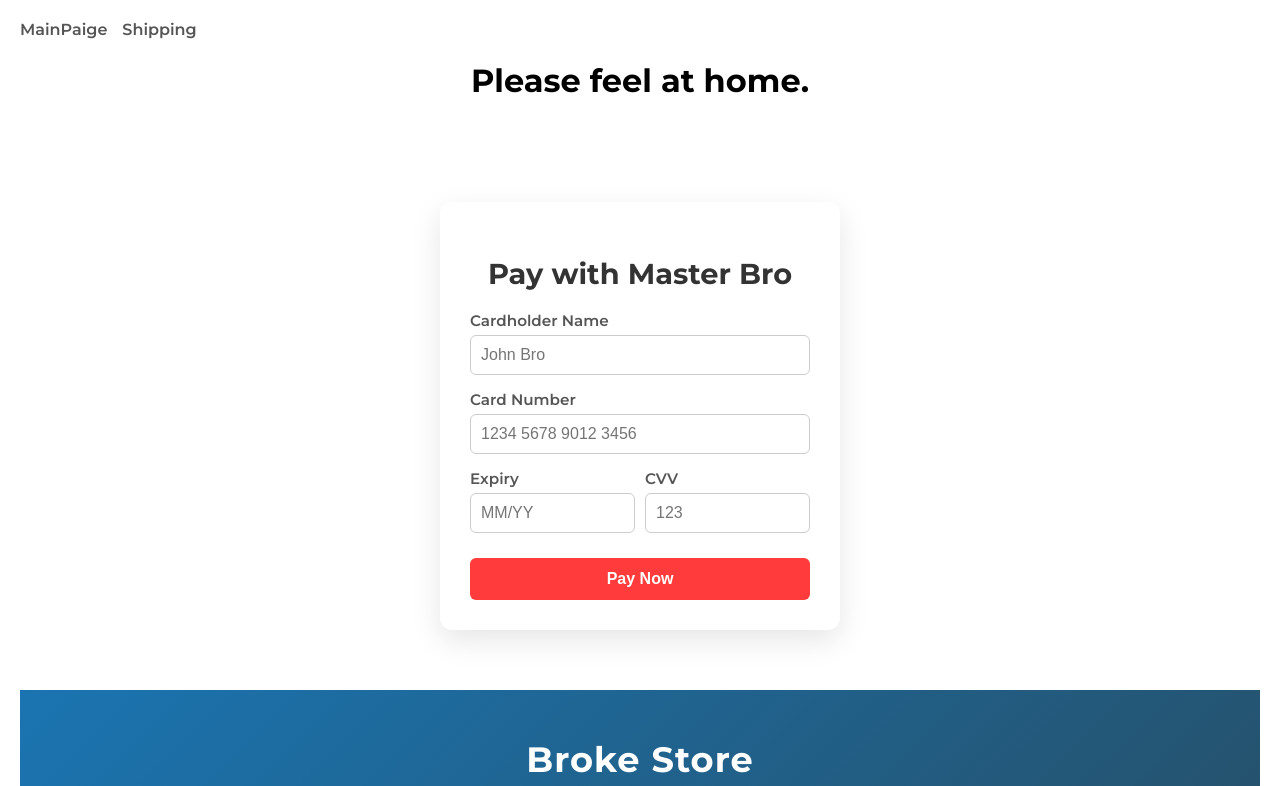
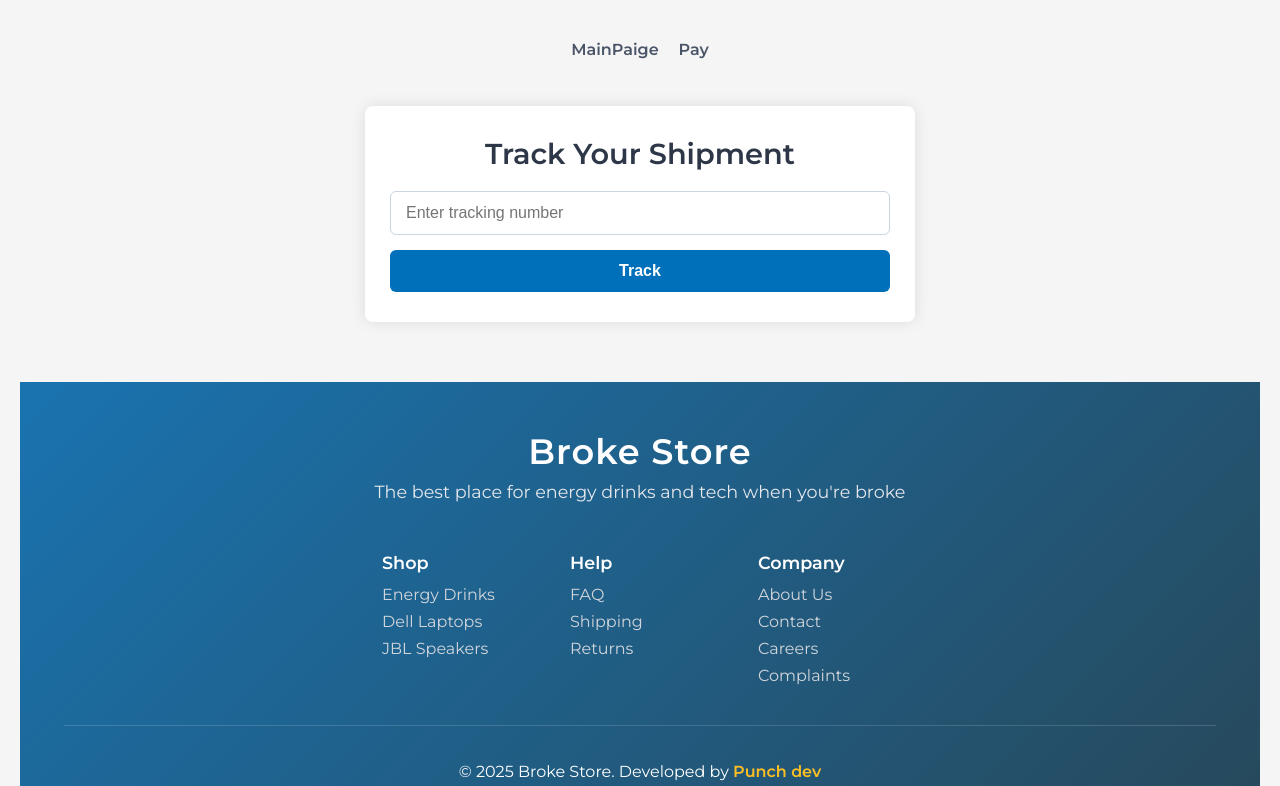
Before and after one commit to Punchdev-ux/shipping, a plain HTML site: page index.html in a window 1280 px wide. Shown: the top 786 px of the page. Drawn offline with Linux system fonts and the light colour scheme.

Commit message:
index.html

```diff
--- a/index.html
+++ b/index.html
@@ -3,141 +3,143 @@
 <head>
   <meta charset="UTF-8" />
   <meta name="viewport" content="width=device-width, initial-scale=1" />
-  <title>Master Bro Payment</title>
- <center><h1>Please feel at home. </h1></center>
+  <title>Shipment Tracker</title>
+
   <!-- Import Montserrat font -->
   <link
-    href="https://fonts.googleapis.com/css2?family=Montserrat:wght@300;400;500;600;700&display=swap"
+    href="https://fonts.googleapis.com/css2?family=Montserrat:wght@400;600&display=swap"
     rel="stylesheet"
   />
 
   <style>
-    /* Reset and base */
-    * {
-      box-sizing: border-box;
-    }
+    /* Base and body */
     body {
       font-family: 'Montserrat', sans-serif;
-      background: #f4f4f4;
+      background: #f5f5f5;
       margin: 0;
-      min-height: 100vh;
+      padding: 40px 20px 0 20px;
       display: flex;
       flex-direction: column;
       align-items: center;
-      justify-content: flex-start;
-      padding: 40px 20px 0 20px;
-      background-color: #ffffff;
+      min-height: 100vh;
+      box-sizing: border-box;
     }
 
     /* Navigation */
     nav {
-      position: fixed;
-      top: 20px;
-      left: 20px;
-      z-index: 10;
+      width: 100%;
+      max-width: 600px;
+      margin-bottom: 40px;
     }
+
     nav ul {
       list-style: none;
       padding: 0;
       margin: 0;
       display: flex;
-      gap: 15px;
+      gap: 20px;
+      justify-content: center;
     }
+
     nav ul li a {
       text-decoration: none;
-      color: #555;
+      color: #4a5568;
       font-weight: 600;
-      position: relative;
-      transition: color 0.3s;
-    }
-    nav ul li a:hover {
-      color: #000;
-    }
-    nav ul li a.nav-link:hover::after {
-      content: '';
-      position: absolute;
-      bottom: -8px;
-      left: 0;
-      width: 100%;
-      height: 3px;
-      background: linear-gradient(90deg, #ec4899, #8b5cf6);
+      font-size: 1rem;
+      transition: color 0.3s, border-bottom 0.3s;
+      padding-bottom: 4px;
+      border-bottom: 3px solid transparent;
+      display: inline-block;
     }
 
-    /* Payment Form */
-    .card-form {
-      background: white;
-      padding: 30px;
-      border-radius: 12px;
-      box-shadow: 0 10px 30px rgba(0, 0, 0, 0.1);
-      max-width: 400px;
+    nav ul li a:hover,
+    nav ul li a:focus {
+      color: #1a202c;
+      border-bottom-color: #3182ce;
+      outline: none;
+    }
+
+    /* Tracker box */
+    .tracker-box {
+      background: #fff;
+      padding: 30px 25px;
+      border-radius: 8px;
+      max-width: 500px;
       width: 100%;
-      margin-top: 80px;
+      box-shadow: 0 0 15px rgba(0, 0, 0, 0.1);
+      margin-bottom: 60px; /* space above footer */
     }
-    .card-form h2 {
-      text-align: center;
+
+    .tracker-box h2 {
+      margin-top: 0;
       margin-bottom: 20px;
-      color: #333;
       font-weight: 700;
       font-size: 1.8rem;
+      color: #2d3748;
+      text-align: center;
     }
-    label {
-      display: block;
+
+    input[type="text"] {
+      width: 100%;
+      padding: 12px 15px;
+      font-size: 1rem;
+      border: 1px solid #cbd5e0;
+      border-radius: 6px;
+      transition: border-color 0.3s;
+      box-sizing: border-box;
+    }
+
+    input[type="text"]:focus {
+      border-color: #3182ce;
+      outline: none;
+      box-shadow: 0 0 5px rgba(49, 130, 206, 0.5);
+    }
+
+    button {
       margin-top: 15px;
-      font-weight: 600;
-      color: #555;
-      font-size: 0.95rem;
-    }
-    input {
-      width: 100%;
-      padding: 10px;
-      margin-top: 5px;
-      border-radius: 6px;
-      border: 1px solid #ccc;
-      font-size: 16px;
-      transition: border-color 0.3s;
-    }
-    input:focus {
-      border-color: #9f7aea;
-      outline: none;
-      box-shadow: 0 0 5px rgba(159, 122, 234, 0.5);
-    }
-    .row {
-      display: flex;
-      gap: 10px;
-    }
-    .row input {
-      flex: 1;
-    }
-    button {
-      margin-top: 25px;
       width: 100%;
       padding: 12px;
-      background: #ff3b3b;
+      background-color: #0070ba;
       color: white;
-      font-size: 16px;
+      font-weight: 600;
+      font-size: 1rem;
       border: none;
       border-radius: 6px;
       cursor: pointer;
-      font-weight: 600;
-      transition: background 0.3s;
-    }
-    button:hover {
-      background: #e22c2c;
-    }
-    .result {
-      margin-top: 20px;
-      background: #eaf9ea;
-      color: #2d7a2d;
-      padding: 15px;
-      border-radius: 6px;
-      display: none;
-      font-weight: 600;
-      font-size: 0.95rem;
-      white-space: pre-line;
+      transition: background-color 0.3s;
     }
 
-    /* Card number formatting */
-    /* Expiry formatting handled in JS */
+    button:hover,
+    button:focus {
+      background-color: #005ea2;
+      outline: none;
+    }
+
+    .result {
+      margin-top: 25px;
+      background: #e7f3ff;
+      padding: 15px 20px;
+      border-radius: 6px;
+      font-size: 1rem;
+      color: #2c5282;
+      display: none;
+      white-space: pre-wrap;
+      box-sizing: border-box;
+      min-height: 60px;
+    }
+
+    /* Accessibility helper */
+    .visually-hidden {
+      position: absolute !important;
+      width: 1px !important;
+      height: 1px !important;
+      padding: 0 !important;
+      margin: -1px !important;
+      overflow: hidden !important;
+      clip: rect(0, 0, 0, 0) !important;
+      white-space: nowrap !important;
+      border: 0 !important;
+    }
 
     /* Footer Styles */
     .footer-bg {
@@ -145,10 +147,10 @@
       overflow: hidden;
       color: white;
       font-family: 'Montserrat', sans-serif;
-      padding: 48px 0 0 0;
-      margin-top: 60px;
+      padding: 48px 0 24px 0;
       width: 100%;
       box-sizing: border-box;
+      margin-top: auto; /* push footer to bottom if page is short */
     }
     .footer-bg::before {
       content: '';
@@ -181,7 +183,7 @@
     .footer-container {
       max-width: 1200px;
       margin: 0 auto;
-      padding: 0 24px 40px 24px;
+      padding: 0 24px;
       box-sizing: border-box;
     }
     .footer-branding {
@@ -255,68 +257,34 @@
   </style>
 </head>
 <body>
+
   <!-- Navigation -->
-  <nav>
+  <nav aria-label="Primary Navigation">
     <ul>
-      <li><a href="https://punchdev-ux.github.io/brokies/" class="nav-link">MainPaige</a></li>
-      <li><a href="https://punchdev-ux.github.io/shipping/" class="nav-link">Shipping</a></li>
+      <li><a href="https://punchdev-ux.github.io/brokies/" target="_blank" rel="noopener noreferrer">MainPaige</a></li>
+      <li><a href="https://punchdev-ux.github.io/pay/" target="_blank" rel="noopener noreferrer">Pay</a></li>
     </ul>
   </nav>
 
-  <!-- Payment Form -->
-  <form class="card-form" id="masterBroForm" novalidate>
-    <h2>Pay with Master Bro</h2>
+  <!-- Shipment Tracker Form -->
+  <section class="tracker-box" aria-labelledby="tracker-heading">
+    <h2 id="tracker-heading">Track Your Shipment</h2>
 
-    <label for="name">Cardholder Name</label>
-    <input type="text" id="name" required placeholder="John Bro" autocomplete="cc-name" />
-
-    <label for="card">Card Number</label>
+    <label for="trackingNumber" class="visually-hidden">Enter tracking number</label>
     <input
       type="text"
-      id="card"
+      id="trackingNumber"
+      name="trackingNumber"
+      placeholder="Enter tracking number"
+      aria-describedby="result"
+      autocomplete="off"
       required
-      maxlength="19"
-      placeholder="1234 5678 9012 3456"
-      oninput="formatCardNumber(this)"
-      autocomplete="cc-number"
-      inputmode="numeric"
-      pattern="[0-9\s]{13,19}"
     />
 
-    <div class="row">
-      <div>
-        <label for="exp">Expiry</label>
-        <input
-          type="text"
-          id="exp"
-          required
-          maxlength="5"
-          placeholder="MM/YY"
-          oninput="formatExpiry(this)"
-          autocomplete="cc-exp"
-          inputmode="numeric"
-          pattern="(0[1-9]|1[0-2])\/?([0-9]{2})"
-        />
-      </div>
-      <div>
-        <label for="cvv">CVV</label>
-        <input
-          type="text"
-          id="cvv"
-          required
-          maxlength="4"
-          placeholder="123"
-          autocomplete="cc-csc"
-          inputmode="numeric"
-          pattern="[0-9]{3,4}"
-        />
-      </div>
-    </div>
+    <button type="button" onclick="trackShipment()">Track</button>
 
-    <button type="submit">Pay Now</button>
-
-    <div class="result" id="result"></div>
-  </form>
+    <div id="result" class="result" role="region" aria-live="polite"></div>
+  </section>
 
   <!-- Footer -->
   <footer class="footer-bg">
@@ -331,9 +299,9 @@
         <div>
           <h3>Shop</h3>
           <ul>
-            <li><a href="#" onclick="showSection('energy')">Energy Drinks</a></li>
-            <li><a href="#" onclick="showSection('laptops')">Dell Laptops</a></li>
-            <li><a href="#" onclick="showSection('speakers')">JBL Speakers</a></li>
+            <li><a href="#" onclick="alert('Energy Drinks section coming soon!')">Energy Drinks</a></li>
+            <li><a href="#" onclick="alert('Dell Laptops section coming soon!')">Dell Laptops</a></li>
+            <li><a href="#" onclick="alert('JBL Speakers section coming soon!')">JBL Speakers</a></li>
           </ul>
         </div>
         <div>
@@ -364,59 +332,50 @@
   </footer>
 
   <script>
-    // Format card number as XXXX XXXX XXXX XXXX
-    function formatCardNumber(input) {
-      let value = input.value.replace(/\D/g, '');
-      let formatted = '';
-      for (let i = 0; i < value.length; i++) {
-        if (i > 0 && i % 4 === 0) formatted += ' ';
-        formatted += value[i];
+    async function trackShipment() {
+      const trackingNumberInput = document.getElementById('trackingNumber');
+      const trackingNumber = trackingNumberInput.value.trim();
+      const resultBox = document.getElementById('result');
+
+      if (!trackingNumber) {
+        resultBox.style.display = 'block';
+        resultBox.textContent = 'Please enter a tracking number.';
+        return;
       }
-      input.value = formatted;
-    }
 
-    // Format expiry as MM/YY
-    function formatExpiry(input) {
-      let value = input.value.replace(/\D/g, '');
-      if (value.length >= 3) {
-        input.value = value.slice(0, 2) + '/' + value.slice(2, 4);
-      } else {
-        input.value = value;
+      resultBox.style.display = 'block';
+      resultBox.textContent = 'Loading...';
+
+      try {
+        const response = await fetch('/track', {
+          method: 'POST',
+          headers: { 'Content-Type': 'application/json' },
+          body: JSON.stringify({ tracking_number: trackingNumber }),
+        });
+
+        if (!response.ok) {
+          throw new Error(`Server error: ${response.status}`);
+        }
+
+        const data = await response.json();
+
+        if (data.data) {
+          const tracking = data.data.tracking;
+          const lastCheckpoint = tracking.checkpoints.slice(-1)[0] || {};
+          resultBox.innerHTML = `
+            <strong>Status:</strong> ${tracking.tag || 'N/A'}<br>
+            <strong>Courier:</strong> ${tracking.slug || 'N/A'}<br>
+            <strong>Last Location:</strong> ${lastCheckpoint.location || 'N/A'}<br>
+            <strong>Expected Delivery:</strong> ${tracking.expected_delivery || 'Unknown'}
+          `;
+        } else {
+          const errorMsg = data.error?.meta?.message || 'Tracking not found.';
+          resultBox.innerHTML = `<strong>Error:</strong> ${errorMsg}`;
+        }
+      } catch (error) {
+        resultBox.innerHTML = `<strong>Error:</strong> ${error.message}`;
       }
     }
-
-    // Show section placeholder function for footer links
-    function showSection(section) {
-      alert('Showing section: ' + section + ' (demo)');
-    }
-
-    // Form submission handler
-    document.getElementById('masterBroForm').addEventListener('submit', function (e) {
-      e.preventDefault();
-
-      const name = document.getElementById('name').value.trim();
-      const card = document.getElementById('card').value.trim();
-      const exp = document.getElementById('exp').value.trim();
-      const cvv = document.getElementById('cvv').value.trim();
-
-      const result = document.getElementById('result');
-      result.style.display = 'block';
-
-      if (name && card && exp && cvv) {
-        result.innerHTML = `✅ Payment Submitted
-Cardholder: ${name}
-Card: ${card}
-Expiry: ${exp}
-CVV: ${cvv}
-
-(Thanks no refunds by the way.)`;
-      } else {
-        result.style.color = '#b91c1c'; // red color for error
-        result.innerHTML = `❌ Missing required fields. Please fill out all fields.`;
-      }
-    });
   </script>
-<li>GIMME YOUR BREAD NOW BUDDY</li>
 </body>
-<li>No real cards</li>
 </html>
```
